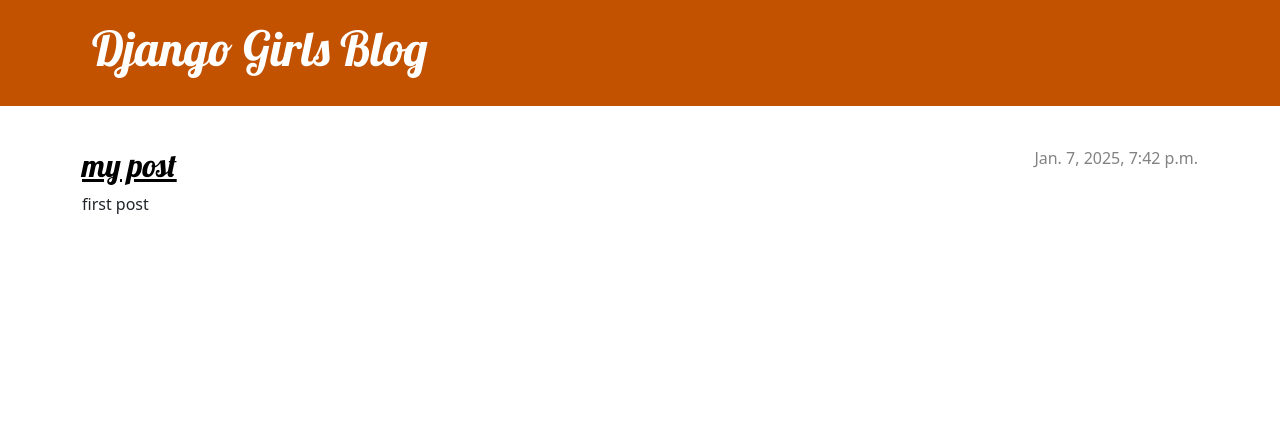
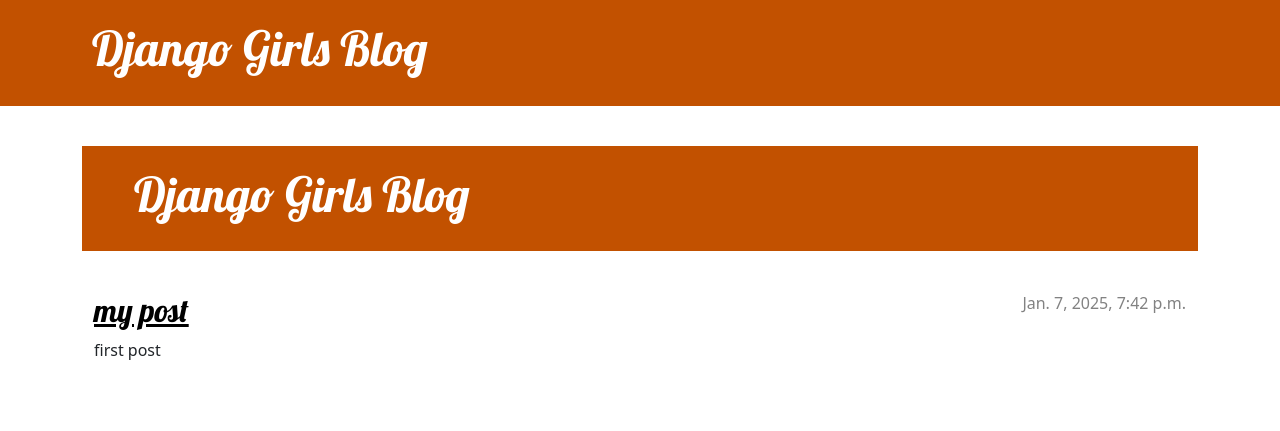
Before and after one commit to meghanamanoj24/my-first-blog, a Django app: page / in a window 1280 px wide. Shown: the top 431 px of the page. Run offline with Django 4.2, Linux system fonts and the light colour scheme; data comes from the database, SQL or seed files in the repository.

Commit message:
Added view and template for detailed blog post as well as CSS for the site.

```diff
--- /dev/null
+++ b/blog/templates/blog/base.html
@@ -0,0 +1,25 @@
+{% load static %}
+<!DOCTYPE html>
+<html>
+    <head>
+        <title>Django Girls blog</title>
+        <link rel="stylesheet" href="https://cdn.jsdelivr.net/npm/bootstrap@5.3.3/dist/css/bootstrap.min.css" integrity="sha384-QWTKZyjpPEjISv5WaRU9OFeRpok6YctnYmDr5pNlyT2bRjXh0JMhjY6hW+ALEwIH" crossorigin="anonymous">
+        <link rel="stylesheet" href="https://fonts.googleapis.com/css?family=Lobster&subset=latin,latin-ext">
+        <link rel="stylesheet" href="{% static 'css/blog.css' %}">
+    </head>
+    <body>
+        <header class="page-header">
+          <div class="container">
+              <h1><a href="/">Django Girls Blog</a></h1>
+          </div>
+        </header>
+        <main class="container">
+            <div class="row">
+                <div class="col">
+                {% block content %}
+                {% endblock %}
+                </div>
+            </div>
+        </main>
+    </body>
+</html>
--- a/blog/templates/blog/post_list.html
+++ b/blog/templates/blog/post_list.html
@@ -1,19 +1,10 @@
-{% load static %}
-<!DOCTYPE html>
-<html>
-    <head>
-        <link rel="stylesheet" href="https://fonts.googleapis.com/css?family=Lobster&subset=latin,latin-ext">
-        <title>Django Girls blog</title>
-        <link rel="stylesheet" href="https://cdn.jsdelivr.net/npm/bootstrap@5.3.3/dist/css/bootstrap.min.css" integrity="sha384-QWTKZyjpPEjISv5WaRU9OFeRpok6YctnYmDr5pNlyT2bRjXh0JMhjY6hW+ALEwIH" crossorigin="anonymous">
-        <link rel="stylesheet" href="{% static 'css/blog.css' %}">
-    </head>
-    <body>
-        <header>
+{% extends 'blog/base.html' %}
+
+{% block content %}
     <header class="page-header">
         <div class="container">
             <h1><a href="/">Django Girls Blog</a></h1>
         </div>
-            </header>
     </header>
 
     <main class="container">
@@ -24,12 +15,11 @@
                         <time class="date">
                             {{ post.published_date }}
                         </time>
-                            <h2><a href="">{{ post.title }}</a></h2>
+                        <h2><a href="{% url 'post_detail' pk=post.pk %}">{{ post.title }}</a></h2>
                         <p>{{ post.text|linebreaksbr }}</p>
                     </article>
                 {% endfor %}
             </div>
         </div>
     </main>
-    </body>
-</html>
+{% endblock %}
--- a/blog/urls.py
+++ b/blog/urls.py
@@ -1,6 +1,7 @@
 from django.urls import path
-from . import views  # Import your views from the blog app
+from . import views
 
 urlpatterns = [
-    path('', views.post_list, name='post_list'),  # Home page
+    path('', views.post_list, name='post_list'),
+    path('post/<int:pk>/', views.post_detail, name='post_detail'),
 ]
--- a/blog/views.py
+++ b/blog/views.py
@@ -1,7 +1,11 @@
-from django.shortcuts import render
+from django.shortcuts import render, get_object_or_404
 from django.utils import timezone
 from .models import Post
 
 def post_list(request):
     posts = Post.objects.filter(published_date__lte=timezone.now()).order_by('published_date')
     return render(request, 'blog/post_list.html', {'posts': posts})
+
+def post_detail(request, pk):
+    post = get_object_or_404(Post, pk=pk)
+    return render(request, 'blog/post_detail.html', {'post': post})
```
Also changed, not shown: blog/templates/blog/post_detail.html (added, +13 -0 lines). Lines whose indentation alone changed are shown as unchanged.
